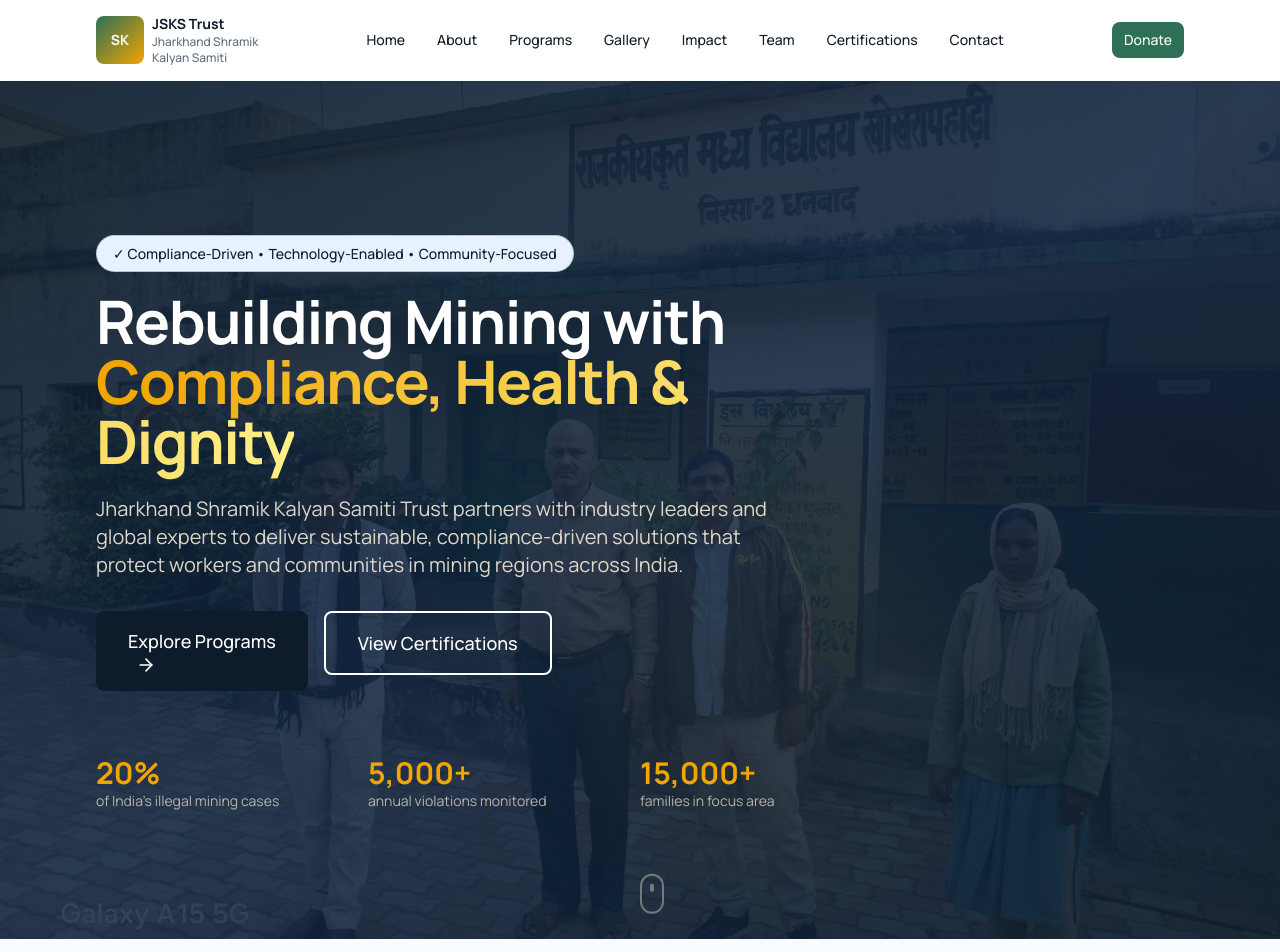
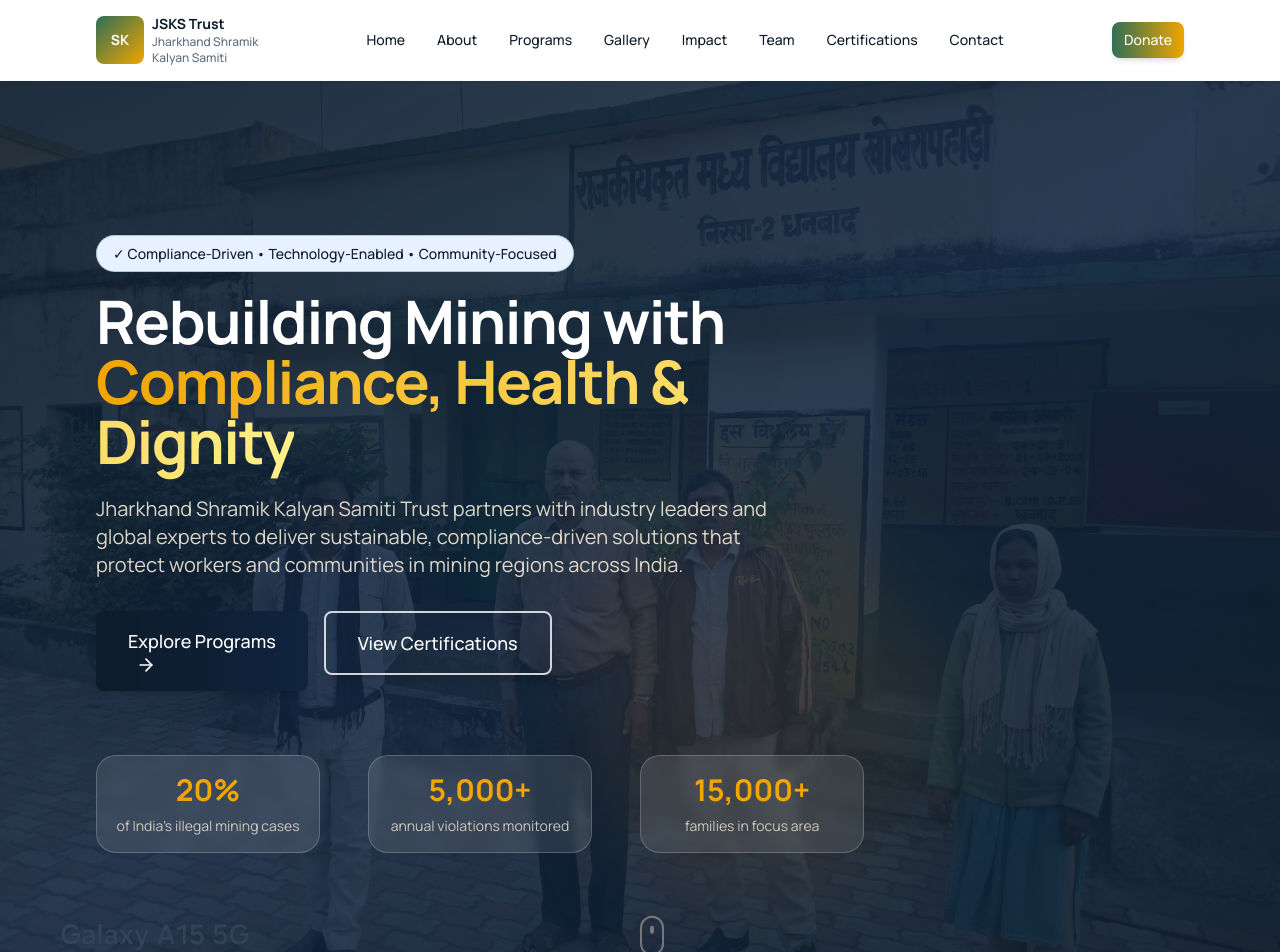
Before and after one commit to Utkarsh1506/shramik_kalyan_samiti, a Next.js app: page / in a window 1280 px wide. Shown: the top 952 px of the page. Built offline with nearby package versions, Linux system fonts and the light colour scheme.

Commit message:
Enhance UI with gradients, animations, and better hover effects

```diff
--- a/src/app/gallery/page.tsx
+++ b/src/app/gallery/page.tsx
@@ -99,21 +99,23 @@ export default function GalleryPage() {
       </Section>
 
       {/* Filter Section */}
-      <Section className="bg-sky/30 py-8">
+      <Section className="bg-gradient-to-b from-sky/30 via-sky/20 to-white py-8">
         <Container>
           <div className="flex flex-wrap justify-center gap-3">
             {categories.map((category) => (
-              <button
+              <motion.button
                 key={category}
+                whileHover={{ scale: 1.05 }}
+                whileTap={{ scale: 0.95 }}
                 onClick={() => setSelectedCategory(category)}
-                className={`px-6 py-2 rounded-full font-medium transition-all ${
+                className={`px-6 py-3 rounded-full font-semibold transition-all ${
                   selectedCategory === category
-                    ? 'bg-moss text-white shadow-md scale-105'
-                    : 'bg-white text-ink hover:bg-moss/10 border border-moss/20'
+                    ? 'bg-gradient-to-r from-moss to-amber text-white shadow-lg scale-105'
+                    : 'bg-white text-ink hover:bg-gradient-to-r hover:from-sky hover:to-sky/50 border border-moss/20 shadow-sm hover:shadow-md'
                 }`}
               >
                 {category}
-              </button>
+              </motion.button>
             ))}
           </div>
         </Container>
@@ -133,21 +135,21 @@ export default function GalleryPage() {
                 initial={{ opacity: 0, scale: 0.9 }}
                 animate={{ opacity: 1, scale: 1 }}
                 exit={{ opacity: 0, scale: 0.9 }}
-                transition={{ duration: 0.3, delay: index * 0.03 }}
-                className="relative aspect-square cursor-pointer group overflow-hidden rounded-xl shadow-card hover:shadow-xl transition-all"
+                transition={{ duration: 0.3, delay: index * 0.02 }}
+                className="relative aspect-square cursor-pointer group overflow-hidden rounded-2xl shadow-lg hover:shadow-2xl transition-all"
                 onClick={() => setSelectedImage(image.src)}
               >
                 <Image
                   src={image.src}
                   alt={image.alt}
                   fill
-                  className="object-cover transition-transform duration-500 group-hover:scale-110"
+                  className="object-cover transition-transform duration-500 group-hover:scale-125"
                   sizes="(max-width: 640px) 100vw, (max-width: 1024px) 50vw, (max-width: 1280px) 33vw, 25vw"
                   loading="lazy"
                 />
-                <div className="absolute inset-0 bg-gradient-to-t from-ink/80 via-ink/20 to-transparent opacity-0 group-hover:opacity-100 transition-opacity duration-300">
+                <div className="absolute inset-0 bg-gradient-to-t from-ink/90 via-ink/30 to-transparent opacity-0 group-hover:opacity-100 transition-opacity duration-300">
                   <div className="absolute bottom-0 left-0 right-0 p-4">
-                    <span className="inline-block px-3 py-1 bg-amber text-white text-xs font-semibold rounded-full">
+                    <span className="inline-block px-3 py-1 bg-gradient-to-r from-amber to-yellow-400 text-ink text-xs font-bold rounded-full">
                       {image.category}
                     </span>
                   </div>
--- a/src/app/team/page.tsx
+++ b/src/app/team/page.tsx
@@ -1,13 +1,17 @@
+"use client";
+
 import Container from "@/components/ui/Container";
 import Section from "@/components/ui/Section";
 import { Card, CardContent, CardHeader } from "@/components/ui/Card";
 import { Metadata } from "next";
 import Image from "next/image";
+import { motion } from "framer-motion";
 
-export const metadata: Metadata = {
-  title: "Team | Jharkhand Shramik Kalyan Samiti",
-  description: "Meet the leadership team driving mining sector transformation and community welfare."
-};
+// Note: metadata removed due to client component requirement
+// export const metadata: Metadata = {
+//   title: "Team | Jharkhand Shramik Kalyan Samiti",
+//   description: "Meet the leadership team driving mining sector transformation and community welfare."
+// };
 
 const team = [
   {
@@ -68,28 +72,40 @@ export default function Team() {
       </Section>
 
       {/* Team Grid */}
-      <Section className="bg-white">
+      <Section className="bg-gradient-to-b from-white via-sky/10 to-white">
         <Container>
           <div className="grid grid-cols-1 md:grid-cols-2 lg:grid-cols-3 gap-8">
             {team.map((member, idx) => (
-              <Card key={idx} hover className="overflow-hidden">
-                <div className="relative w-full h-64 bg-gradient-to-br from-moss to-amber">
+              <motion.div
+                key={idx}
+                initial={{ opacity: 0, y: 20 }}
+                whileInView={{ opacity: 1, y: 0 }}
+                whileHover={{ y: -8 }}
+                viewport={{ once: true }}
+                transition={{ duration: 0.5, delay: idx * 0.1 }}
+              >
+                <Card hover className="overflow-hidden h-full bg-gradient-to-br from-white to-sky/5">
+                  <div className="relative w-full h-72 bg-gradient-to-br from-moss to-amber overflow-hidden">
                     <Image
                       src={member.image}
                       alt={member.name}
                       fill
-                    className="object-cover"
+                      className="object-cover hover:scale-110 transition-transform duration-500"
                       sizes="(max-width: 768px) 100vw, (max-width: 1024px) 50vw, 33vw"
                     />
+                    <div className="absolute inset-0 bg-gradient-to-t from-ink/60 to-transparent"></div>
                   </div>
-                <CardHeader>
-                  <h3 className="text-lg font-bold text-ink">{member.name}</h3>
-                  <p className="text-sm text-moss font-semibold">{member.role}</p>
+                  <CardHeader className="relative -mt-16 z-10">
+                    <div className="mb-2">
+                      <h3 className="text-xl font-bold text-white drop-shadow-lg">{member.name}</h3>
+                      <p className="text-sm font-bold bg-gradient-to-r from-amber to-yellow-400 bg-clip-text text-transparent">{member.role}</p>
+                    </div>
                   </CardHeader>
-                <CardContent>
+                  <CardContent className="pt-2">
                     <p className="text-slate text-sm leading-relaxed">{member.expertise}</p>
                   </CardContent>
                 </Card>
+              </motion.div>
             ))}
           </div>
 
--- a/src/components/sections/Hero.tsx
+++ b/src/components/sections/Hero.tsx
@@ -23,9 +23,10 @@ export default function Hero() {
         <div className="absolute inset-0 bg-gradient-to-br from-ink/90 via-midnight/85 to-ink/90" />
       </div>
       {/* Background mesh animation */}
-      <div className="absolute inset-0 opacity-20 z-[1]">
-        <div className="absolute top-20 left-1/4 w-96 h-96 bg-moss/20 rounded-full blur-3xl"></div>
-        <div className="absolute bottom-20 right-1/4 w-96 h-96 bg-amber/20 rounded-full blur-3xl"></div>
+      <div className="absolute inset-0 opacity-30 z-[1]">
+        <div className="absolute top-20 left-1/4 w-96 h-96 bg-moss/30 rounded-full blur-3xl animate-pulse"></div>
+        <div className="absolute bottom-20 right-1/4 w-96 h-96 bg-amber/30 rounded-full blur-3xl animate-pulse" style={{animationDelay: "1s"}}></div>
+        <div className="absolute top-1/2 right-1/3 w-72 h-72 bg-accent/20 rounded-full blur-3xl animate-pulse" style={{animationDelay: "2s"}}></div>
       </div>
 
       <Container className="relative z-10">
@@ -59,13 +60,13 @@ export default function Hero() {
 
           <div className="flex flex-col sm:flex-row gap-4">
             <Link href="/programs">
-              <Button size="lg" className="group">
+              <Button size="lg" className="group shadow-lg hover:shadow-2xl">
                 Explore Programs
-                <ArrowRight className="ml-2 w-5 h-5 group-hover:translate-x-1 transition-transform" />
+                <ArrowRight className="ml-2 w-5 h-5 group-hover:translate-x-2 transition-transform" />
               </Button>
             </Link>
             <Link href="/certifications">
-              <Button variant="outline" size="lg" className="text-white border-white hover:bg-white/10">
+              <Button variant="outline" size="lg" className="text-white border-white/80 hover:bg-white/20 shadow-lg hover:shadow-2xl hover:border-white">
                 View Certifications
               </Button>
             </Link>
@@ -77,18 +78,20 @@ export default function Hero() {
             animate={{ opacity: 1, y: 0 }}
             transition={{ delay: 0.4 }}
           >
-            <div>
-              <p className="text-2xl md:text-3xl font-bold text-amber">20%</p>
-              <p className="text-sm text-sand/70">of India's illegal mining cases</p>
-            </div>
-            <div>
-              <p className="text-2xl md:text-3xl font-bold text-amber">5,000+</p>
-              <p className="text-sm text-sand/70">annual violations monitored</p>
-            </div>
-            <div>
-              <p className="text-2xl md:text-3xl font-bold text-amber">15,000+</p>
-              <p className="text-sm text-sand/70">families in focus area</p>
-            </div>
+            {[
+              { value: "20%", label: "of India's illegal mining cases" },
+              { value: "5,000+", label: "annual violations monitored" },
+              { value: "15,000+", label: "families in focus area" }
+            ].map((stat, idx) => (
+              <motion.div
+                key={idx}
+                whileHover={{ scale: 1.05 }}
+                className="bg-white/10 backdrop-blur-sm rounded-xl p-4 border border-white/20 text-center hover:border-white/40 transition-colors"
+              >
+                <p className="text-2xl md:text-3xl font-bold text-amber">{stat.value}</p>
+                <p className="text-sm text-sand/80 mt-2">{stat.label}</p>
+              </motion.div>
+            ))}
           </motion.div>
         </motion.div>
       </Container>
--- a/src/components/ui/Button.tsx
+++ b/src/components/ui/Button.tsx
@@ -20,12 +20,12 @@ export default function Button({
 
   const variants = {
     primary:
-      "bg-ink text-white hover:bg-midnight hover:shadow-soft active:scale-95",
+      "bg-gradient-to-r from-ink to-midnight text-white hover:from-midnight hover:to-ink hover:shadow-lg shadow-md active:scale-95",
     secondary:
-      "bg-moss text-white hover:bg-amber hover:text-ink active:scale-95",
+      "bg-gradient-to-r from-moss to-amber text-white hover:from-amber hover:to-moss hover:shadow-lg shadow-md active:scale-95",
     outline:
-      "border-2 border-ink text-ink hover:bg-sky hover:border-midnight active:scale-95",
-    ghost: "text-ink hover:bg-stone/30 active:scale-95"
+      "border-2 border-ink text-ink hover:bg-gradient-to-r hover:from-sky hover:to-sky/50 hover:border-moss hover:shadow-lg active:scale-95",
+    ghost: "text-ink hover:bg-gradient-to-r hover:from-stone/10 hover:to-stone/20 active:scale-95"
   };
 
   const sizes = {
--- a/src/components/ui/Card.tsx
+++ b/src/components/ui/Card.tsx
@@ -13,8 +13,8 @@ export function Card({ children, className, hover = true }: CardProps) {
   return (
     <div
       className={cn(
-        "bg-white rounded-xl border border-stone/20 p-6",
-        hover && "hover:shadow-card hover:border-moss/30 transition-all",
+        "bg-gradient-to-br from-white to-sky/10 rounded-2xl border border-stone/20 p-6 backdrop-blur-sm",
+        hover && "hover:shadow-2xl hover:border-moss/50 hover:-translate-y-1 transition-all duration-300",
         className
       )}
     >
```
Lines whose indentation alone changed are shown as unchanged.
